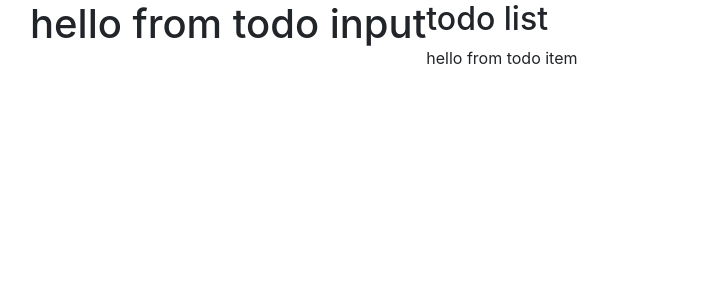
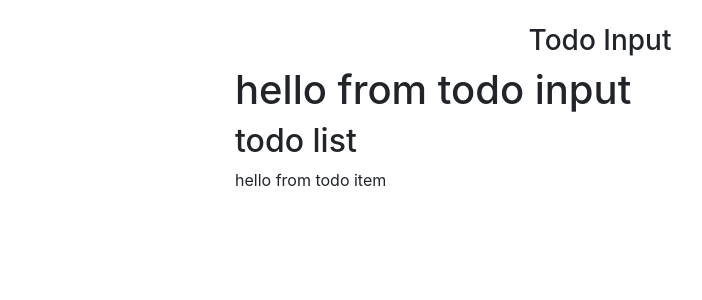
Before and after one commit to Heckles44/react-todo-list, a React (Create React App) app: page / in a window 1280 px wide. Shown: the top 300 px of the page, without its empty margins (40-742 px from the left). Built offline with nearby package versions, Linux system fonts and the light colour scheme.

Commit message:
App Component Structure

```diff
--- a/src/App.js
+++ b/src/App.js
@@ -1,20 +1,65 @@
-import React from "react";
-import uuid from "uuid";
+import React, { Component } from "react";
+// import uuid from "uuid";
+import { v4 as uuidv4 } from "uuid";
 import "bootstrap/dist/css/bootstrap.min.css";
 import "@fortawesome/fontawesome-free/css/all.min.css";
 import TodoInput from "./components/TodoInput.js";
 import TodoList from "./components/TodoList.js";
-function App() {
-  return (
-    <div>
+
+class App extends Component {
+  state = {
+    items: [
+      { id: 1, title: "wake up" },
+      { id: 2, title: "make breakfast" },
+    ],
+    id: uuidv4(),
+    item: "",
+    editItem: false,
+  };
+
+  handleChange = (e) => {
+    console.log("handle change");
+  };
+
+  handleSubmit = (e) => {
+    console.log("handle submit");
+  };
+
+  clearList = () => {
+    console.log("clear list method");
+  };
+
+  handleDelete = (id) => {
+    console.log(`handle edit ${id}`);
+  };
+
+  handleEdit = (id) => {
+    console.log(`edit ${id}`);
+  };
+
+  render() {
+    return (
       <div className="container">
         <div className="row">
-          <TodoInput />
-          <TodoList />
+          <div className="col-10 mx-auto col-md-8 mt-4">
+            <h3 className="text-capitalize text-center">todo input</h3>
+            <TodoInput
+              item={this.state.item}
+              handleChange={this.handleChange}
+              handleSubmit={this.handleSubmit}
+              editItem={this.state.editItem}
+            />
+            <TodoList
+              items={this.state.items}
+              clearList={this.clearList}
+              handleDelete={this.handleDelete}
+              handleEdit={this.handleEdit}
+            />
+          </div>
         </div>
       </div>
-    </div>
-  );
+    );
+  }
 }
 
 export default App;
```
